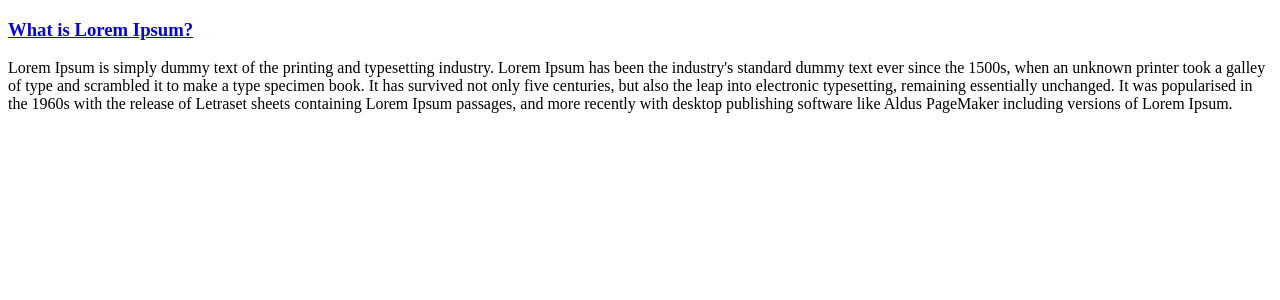
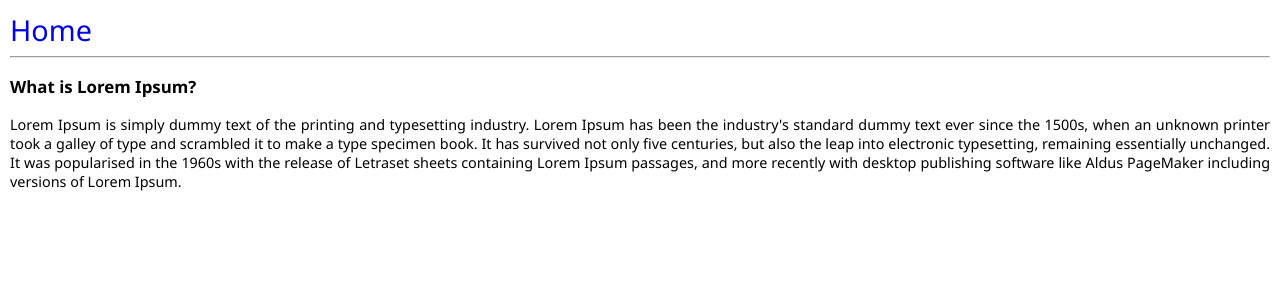
Before and after one commit to deepakmk1993/mysite, a Django app: page /posts/1/ in a window 1280 px wide. Shown: the top 300 px of the page. Run offline with Django 3.2, Linux system fonts and the light colour scheme; data comes from the database, SQL or seed files in the repository; both versions use the stored data as it was after the commit.

Commit message:
first commit

```diff
--- a/blog/templates/base.html
+++ b/blog/templates/base.html
@@ -1,10 +1,34 @@
 <!DOCTYPE html>
 <html lang="en">
-    <head>
-        <title>{% block title %}{% endblock %}</title>
-    </head>
-    <body>
-        {% block content %}
-        {% endblock %}
-    </body>
+<head>
+  <title>{% block title %}{% endblock %}</title>
+  <style>
+    body{
+      text-align: justify;
+      font-size: .9em;
+      font-family: 'Segoe UI';
+      margin: 0; padding: 10px;
+    }
+    a{
+      text-decoration: none;
+    }
+    a:hover{
+      text-decoration: underline;
+    }
+    .brand{
+      font-size: 2em;
+    }
+    .brand:hover{
+      color: red;
+      text-decoration: none;
+    }
+  </style>
+</head>
+<body>
+  <nav>
+    <a href="{% url 'home-page' %}" class="brand">Home</a>
+  </nav>
+  <hr>
+  {% block content %}{% endblock %}
+</body>
 </html>
--- a/blog/templates/post.html
+++ b/blog/templates/post.html
@@ -3,7 +3,7 @@
 {% block content %}
 <section>
     <article>
-        <h1><a href="/posts/">{{ post.title }}</a></h1>
+        <h1>{{ post.title }}</h1>
         <p>{{ post.body }}</p>
     </article>
 </section>
--- a/blog/templates/posts.html
+++ b/blog/templates/posts.html
@@ -5,7 +5,8 @@
     {% for post in posts %}
     <article>
         <h1><a href="/posts/{{ post.id }}/">{{ post.title }}</a></h1>
-        <p>{{ post.body }}</p>
+        <p>{{ post.body|truncatechars:150 }}</p>
+        <a href="/posts/{{ post.id }}/">Read More</a>
     </article>
     {% endfor %}
 </section>
```
Also changed, not shown: db.sqlite3.
